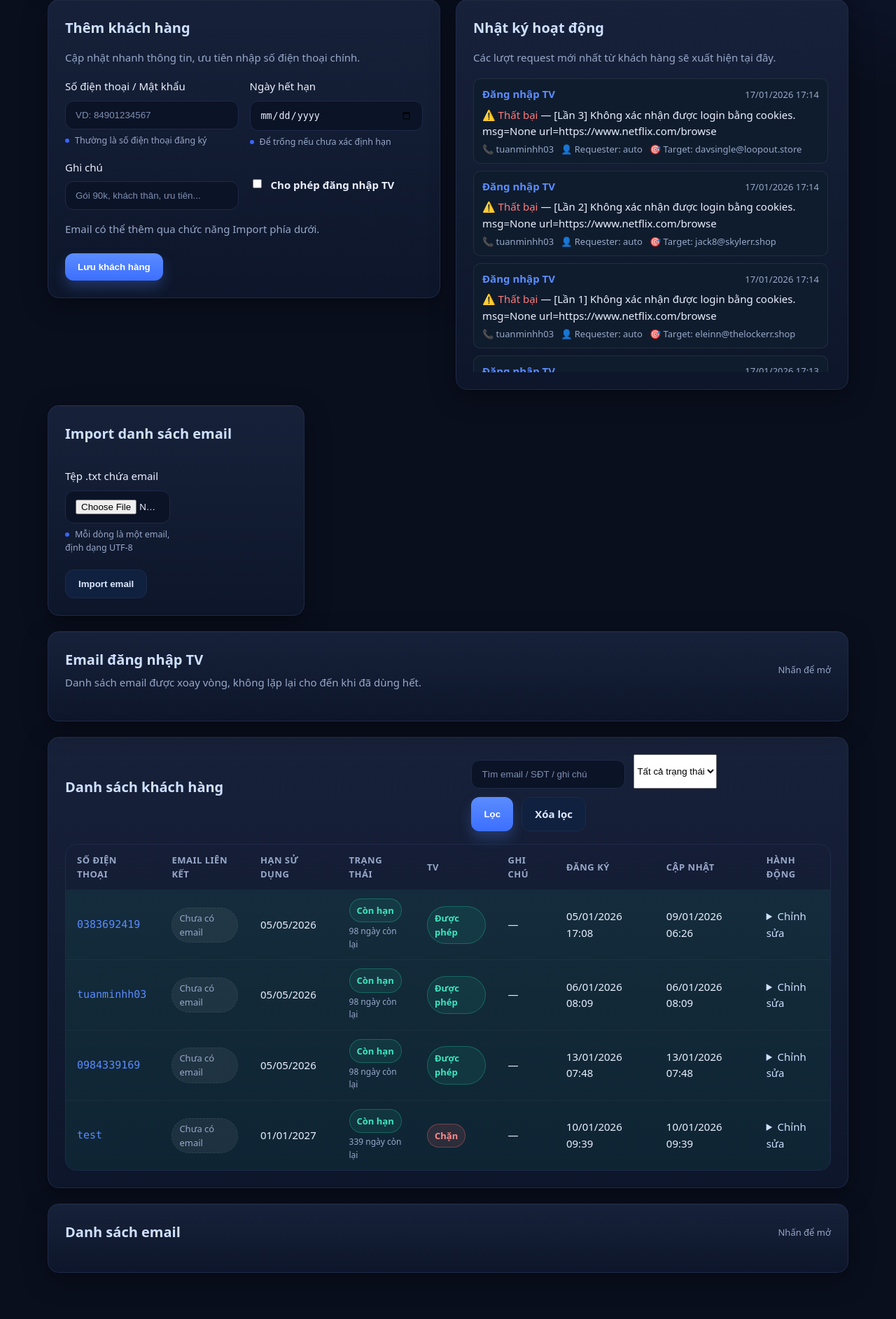
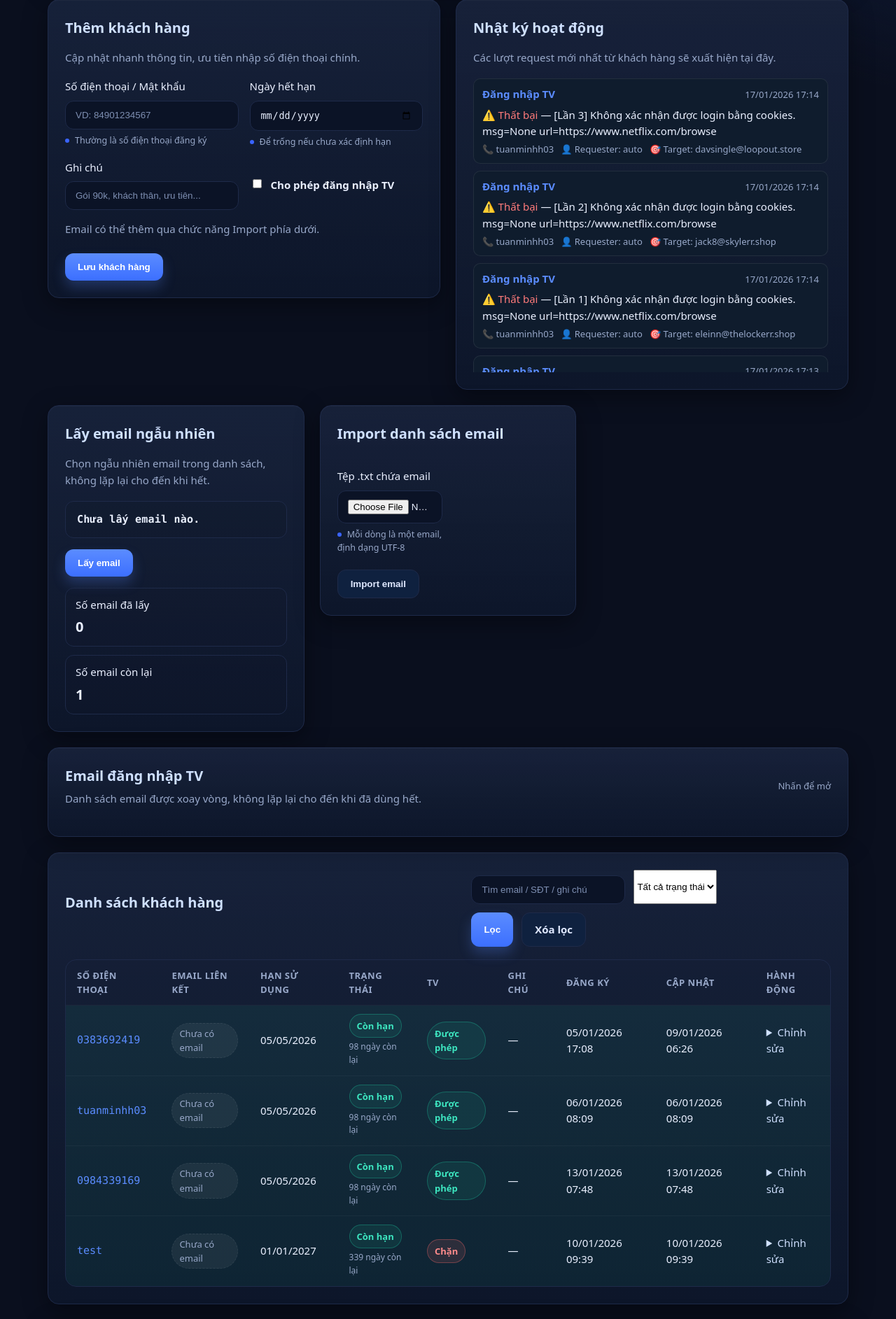
Before and after one commit to tuanminhh03/Get_code_and_family_netflix, a Flask app: page /admin in a window 1280 px wide. Shown: the part 479-2364 px from the top of the page at 70% size. Run offline with Flask 3, Linux system fonts and the light colour scheme; the visitor is signed in with stand-in values (Sample User, id 1).

Commit message:
Add random admin email picker

```diff
--- a/app.py
+++ b/app.py
@@ -9,7 +9,7 @@
     flash,
 )
 from flask_sqlalchemy import SQLAlchemy
-from sqlalchemy import func, inspect, or_, text, case
+from sqlalchemy import func, inspect, or_, text, case, select
 from sqlalchemy.exc import IntegrityError
 from datetime import datetime, timezone, timedelta, date
 from tuki_persistent import TukiPersistent
@@ -242,6 +242,12 @@
     value = db.Column(db.Text, nullable=True)
 
 
+class RandomEmailPick(db.Model):
+    id = db.Column(db.Integer, primary_key=True)
+    email = db.Column(db.String(255), unique=True, nullable=False)
+    picked_at = db.Column(db.DateTime, default=lambda: datetime.now(timezone.utc))
+
+
 def _get_app_setting(key: str) -> str | None:
     try:
         record = AppSetting.query.filter_by(key=key).first()
@@ -409,6 +415,32 @@
 
 def _normalize_phone(value: str):
     return re.sub(r"\s+", "", (value or "").strip())
+
+
+def _random_email_source_query():
+    return Customer.query.filter(Customer.email.isnot(None), Customer.email != "")
+
+
+def _random_email_summary():
+    source_subquery = (
+        db.session.query(func.lower(Customer.email).label("email"))
+        .filter(Customer.email.isnot(None), Customer.email != "")
+        .subquery()
+    )
+    total = db.session.query(source_subquery.c.email).count()
+    used = (
+        db.session.query(RandomEmailPick.id)
+        .filter(RandomEmailPick.email.in_(select(source_subquery.c.email)))
+        .count()
+    )
+    remaining = max(total - used, 0)
+    last_pick = RandomEmailPick.query.order_by(RandomEmailPick.picked_at.desc()).first()
+    return {
+        "total": total,
+        "used": used,
+        "remaining": remaining,
+        "last_email": last_pick.email if last_pick else "",
+    }
 
 
 def _log_activity(customer_id: int | None, *, requester_email: str, target_email: str, kind: str, success: bool, message: str):
@@ -1177,6 +1209,7 @@
     tv_login_emails = _list_tv_login_emails()
     tv_email_summary = _get_tv_login_summary()
     tv_password_configured = bool(_get_tv_password_setting())
+    random_email_summary = _random_email_summary()
 
     return render_template(
         'admin.html',
@@ -1190,6 +1223,65 @@
         tv_emails=tv_login_emails,
         tv_email_summary=tv_email_summary,
         tv_password_configured=tv_password_configured,
+        random_email_summary=random_email_summary,
+    )
+
+
+@app.route('/admin/random-email', methods=['POST'])
+def admin_random_email():
+    if not session.get('is_admin'):
+        return jsonify({"success": False, "message": "Chưa đăng nhập admin."}), 403
+
+    ensure_database()
+
+    used_emails_subquery = db.session.query(RandomEmailPick.email)
+    remaining_query = (
+        _random_email_source_query()
+        .filter(~func.lower(Customer.email).in_(used_emails_subquery))
+        .order_by(func.random())
+    )
+    picked = remaining_query.first()
+
+    if not picked:
+        summary = _random_email_summary()
+        return jsonify(
+            {
+                "success": False,
+                "message": "Không còn email để lấy.",
+                "used": summary["used"],
+                "remaining": summary["remaining"],
+                "total": summary["total"],
+            }
+        )
+
+    normalized_email = _normalize_email(picked.email)
+    if not normalized_email:
+        summary = _random_email_summary()
+        return jsonify(
+            {
+                "success": False,
+                "message": "Email không hợp lệ.",
+                "used": summary["used"],
+                "remaining": summary["remaining"],
+                "total": summary["total"],
+            }
+        ), 400
+
+    db.session.add(RandomEmailPick(email=normalized_email))
+    try:
+        db.session.commit()
+    except IntegrityError:
+        db.session.rollback()
+
+    summary = _random_email_summary()
+    return jsonify(
+        {
+            "success": True,
+            "email": picked.email,
+            "used": summary["used"],
+            "remaining": summary["remaining"],
+            "total": summary["total"],
+        }
     )
 
 
--- a/static/app.js
+++ b/static/app.js
@@ -314,6 +314,45 @@
         }
       });
     });
+
+    const randomEmailBtn = document.getElementById('randomEmailBtn');
+    const randomEmailDisplay = document.getElementById('randomEmailDisplay');
+    const randomEmailUsed = document.getElementById('randomEmailUsed');
+    const randomEmailRemaining = document.getElementById('randomEmailRemaining');
+
+    if (randomEmailBtn) {
+      randomEmailBtn.addEventListener('click', async () => {
+        randomEmailBtn.disabled = true;
+        if (randomEmailDisplay) {
+          randomEmailDisplay.textContent = 'Đang lấy email...';
+        }
+        try {
+          const resp = await fetch('/admin/random-email', { method: 'POST' });
+          const data = await resp.json();
+          if (resp.ok && data?.success) {
+            if (randomEmailDisplay) {
+              randomEmailDisplay.textContent = data.email || '—';
+            }
+          } else {
+            if (randomEmailDisplay) {
+              randomEmailDisplay.textContent = data?.message || 'Không thể lấy email.';
+            }
+          }
+          if (randomEmailUsed && typeof data?.used === 'number') {
+            randomEmailUsed.textContent = data.used;
+          }
+          if (randomEmailRemaining && typeof data?.remaining === 'number') {
+            randomEmailRemaining.textContent = data.remaining;
+          }
+        } catch (err) {
+          if (randomEmailDisplay) {
+            randomEmailDisplay.textContent = 'Lỗi khi gọi hệ thống.';
+          }
+        } finally {
+          randomEmailBtn.disabled = false;
+        }
+      });
+    }
   }
 
   if (bulkDeleteForm) {
--- a/static/styles.css
+++ b/static/styles.css
@@ -896,6 +896,47 @@
 .section-grid .tv-email-card{
   grid-column:1 / -1;
 }
+.random-email-card .card-header{
+  align-items:flex-start;
+}
+.random-email-body{
+  display:flex;
+  flex-direction:column;
+  gap:16px;
+}
+.random-email-display{
+  padding:14px 16px;
+  border-radius:12px;
+  border:1px solid var(--border);
+  background:rgba(15,23,42,0.35);
+  color:var(--text);
+  min-height:48px;
+  display:flex;
+  align-items:center;
+  font-weight:600;
+}
+.random-email-actions{
+  display:flex;
+  align-items:center;
+  gap:12px;
+}
+.random-email-stats{
+  display:grid;
+  grid-template-columns: repeat(auto-fit, minmax(160px, 1fr));
+  gap:12px;
+}
+.random-email-stat{
+  padding:12px 14px;
+  border-radius:12px;
+  border:1px solid var(--border);
+  background:rgba(15,23,42,0.2);
+  display:flex;
+  flex-direction:column;
+  gap:4px;
+}
+.random-email-stat strong{
+  font-size:20px;
+}
 .admin-stats .mini-card{
   padding:20px;
 }
--- a/templates/admin.html
+++ b/templates/admin.html
@@ -130,6 +130,36 @@
     </section>
 
     <section class="section-grid">
+      <div class="card random-email-card">
+        <div class="card-header">
+          <div>
+            <h2>Lấy email ngẫu nhiên</h2>
+            <p class="subtle">Chọn ngẫu nhiên email trong danh sách, không lặp lại cho đến khi hết.</p>
+          </div>
+        </div>
+        <div class="random-email-body">
+          <div class="random-email-display mono" id="randomEmailDisplay">
+            {% if random_email_summary.last_email %}
+              {{ random_email_summary.last_email }}
+            {% else %}
+              Chưa lấy email nào.
+            {% endif %}
+          </div>
+          <div class="random-email-actions">
+            <button type="button" class="btn-primary" id="randomEmailBtn">Lấy email</button>
+          </div>
+          <div class="random-email-stats">
+            <div class="random-email-stat">
+              <span>Số email đã lấy</span>
+              <strong id="randomEmailUsed">{{ random_email_summary.used }}</strong>
+            </div>
+            <div class="random-email-stat">
+              <span>Số email còn lại</span>
+              <strong id="randomEmailRemaining">{{ random_email_summary.remaining }}</strong>
+            </div>
+          </div>
+        </div>
+      </div>
       <div class="card">
         <div class="card-header">
           <h2>Import danh sách email</h2>
```
